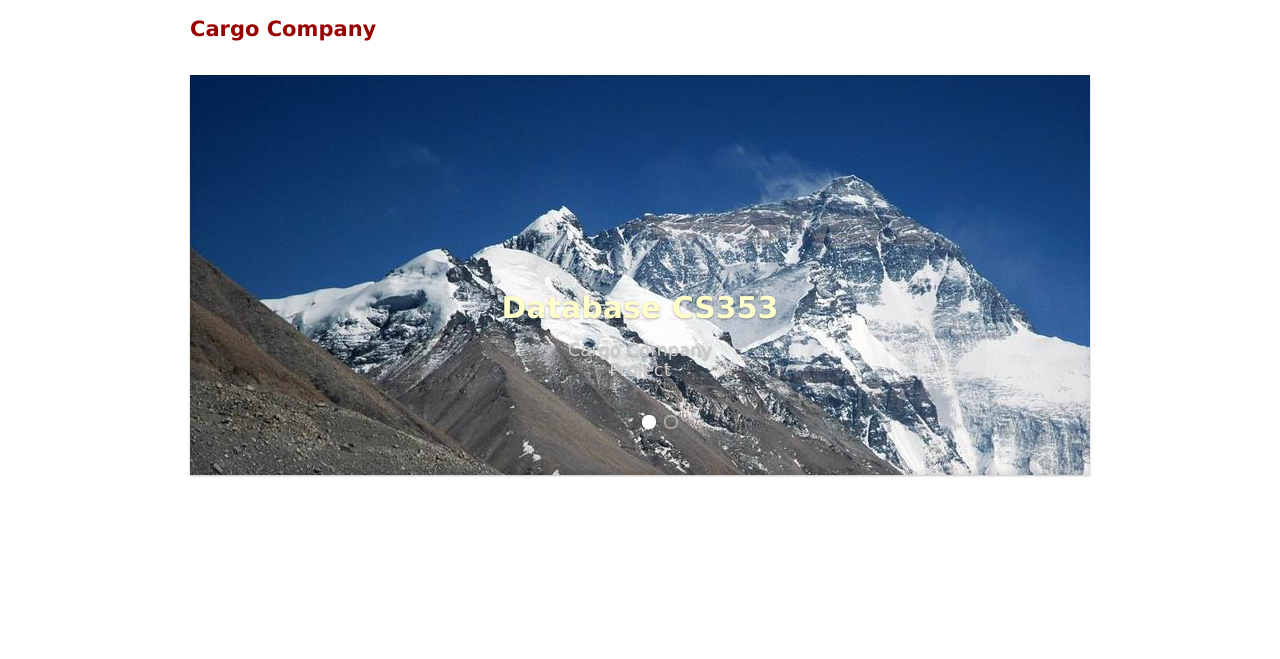
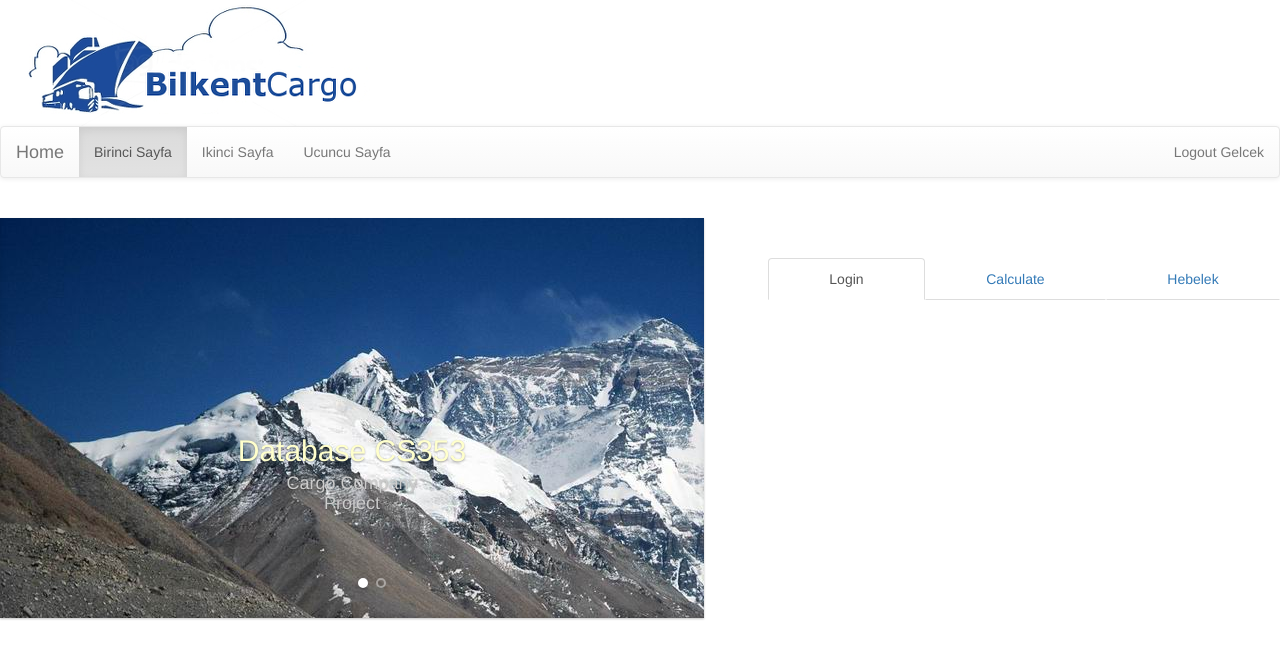
Before and after one commit to batikanturkmen/databaseWEB, a PHP site: page / in a window 1280 px wide. Shown: the top 659 px of the page. Run offline with PHP 8.4, Linux system fonts and the light colour scheme; some libraries are stand-ins or nearby versions.

Commit message:
index page

```diff
--- a/index.php
+++ b/index.php
@@ -1,10 +1,8 @@
-<!--http://www.itechroom.com-->
-<!DOCTYPE html>
-
 <html>
 <head>
 
-    <title>A simple jQuery Slider - Unslider</title>
+    <title>Cargo Company Web</title>
+    <?php include("logo.php") ?>
     <link rel="stylesheet" href="css/style.css"/>
     <script class="include" type="text/javascript" src="http://ajax.googleapis.com/ajax/libs/jquery/1.9.1/jquery.min.js"></script>
 	<script src="js/unslider.min.js"></script>
@@ -20,14 +18,23 @@
 	});
 	</script>
 
-
 </head>
 <body>
-    <div style="width:900px; margin:0 auto;">
+	<?php include("menu.php") ?>
 
-    <h2>Cargo Company</h2>
+	<style media="screen" type="text/css">
+
+
+	</style>
+
+
+	<div id = "container" style = "width:100%">
+	<div id ="left" style = "float:left; width: 55%;">
+
+    <!-- <div style="width:900px; margin:0 auto;"> -->
+
+
 	<br>
-
 	<div class="banner">
 			<ul>
 				<li style="background-image: url('images/Mount_Everest.jpg');">
@@ -83,13 +90,10 @@
 				//  Don't let them visit the url, we'll scroll you there
 				return false;
 			});
-
 		</script>
-
-
  	</div>
-
+ 	<div id = "middle" style = "float:right; width: 40%;">
+ 		<?php include("test.php") ?>
+ 	</div>
 </body>
-
-
 </html>
--- /dev/null
+++ b/logo.php
@@ -0,0 +1 @@
+<img src="logo.png" alt="Smiley face">
--- /dev/null
+++ b/menu.php
@@ -0,0 +1,26 @@
+<?php include("bootstrap.php") ?>
+
+<nav class="navbar navbar-default" role="navigation">
+  <!-- Brand and toggle get grouped for better mobile display -->
+  <div class="navbar-header">
+    <button type="button" class="navbar-toggle" data-toggle="collapse" data-target="#bs-example-navbar-collapse-1">
+      <span class="sr-only">Toggle navigation</span>
+      <span class="icon-bar"></span>
+      <span class="icon-bar"></span>
+      <span class="icon-bar"></span>
+    </button>
+    <a class="navbar-brand" href="index.php">Home</a>
+  </div>
+
+  <!-- Collect the nav links, forms, and other content for toggling -->
+  <div class="collapse navbar-collapse" id="bs-example-navbar-collapse-1">
+    <ul class="nav navbar-nav">
+      <li class="active"><a href="birinci.php">Birinci Sayfa</a></li>
+      <li><a href="ikinci.php">Ikinci Sayfa</a></li>
+      <li><a href="ucuncu.php">Ucuncu Sayfa</a></li>
+    </ul>
+    <ul class="nav navbar-nav navbar-right">
+      <li><a href="#">Logout Gelcek</a></li>
+    </ul>
+  </div><!-- /.navbar-collapse -->
+</nav>
--- /dev/null
+++ b/test.php
@@ -0,0 +1,10 @@
+<?php include("bootstrap.php") ?>
+<br>
+<br>
+<br>
+<ul class="nav nav-tabs nav-justified">
+  <li class="active">
+  	<a href="login.php">Login</a></li>
+  <li><a href="calculate.php">Calculate</a></li>
+  <li><a href="hebelek.php">Hebelek</a></li>
+</ul>
```
Also changed, not shown: logo.png (added), 1 other file.
